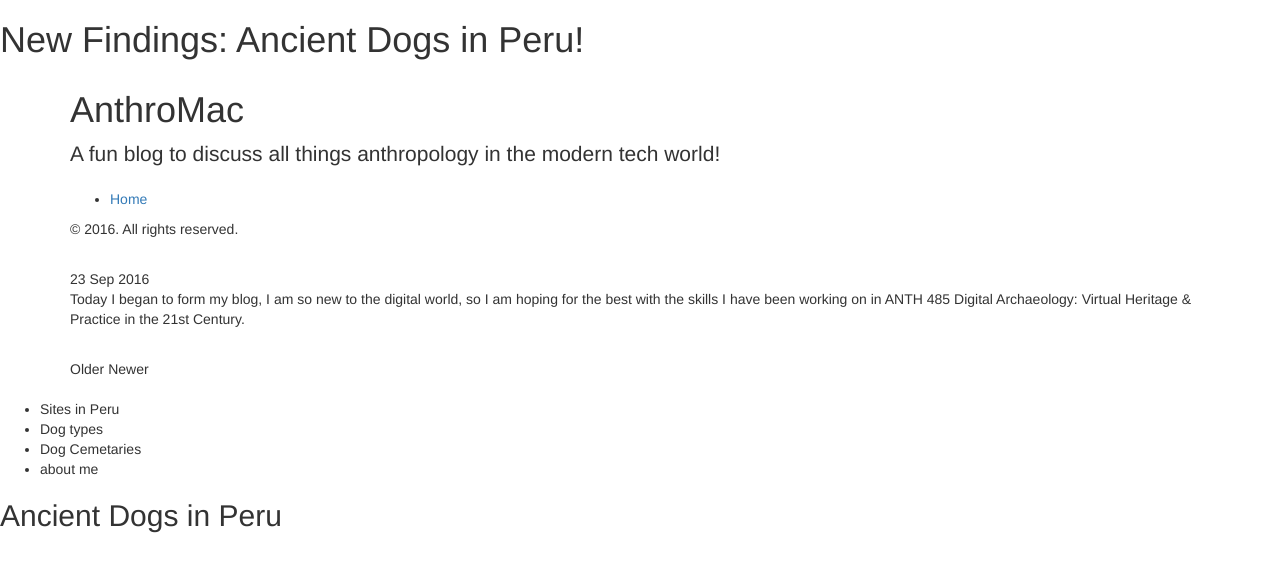
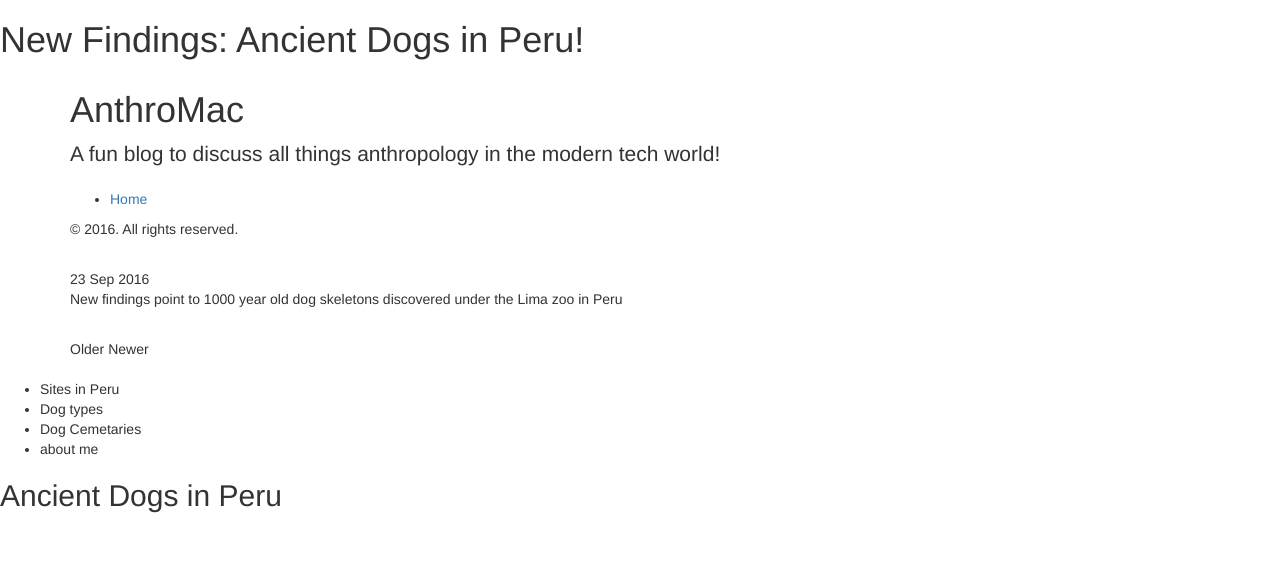
Before and after one commit to AnthroMac/AnthroMac.github.io, a Jekyll site: the page built from index.html, in a window 1280 px wide. Shown: the top 572 px of the page. Built offline with Jekyll 4.4.1, drawn with Linux system fonts in a browser that asks for light colours; nearby versions of some CDN libraries; library files that are not in the unit come from our copies; the list of posts is cut into pages by our own code.

Commit message:
Update 2016-09-16-week-1-anth-485.markdown

```diff
--- a/_posts/2016-09-16-week-1-anth-485.markdown
+++ b/_posts/2016-09-16-week-1-anth-485.markdown
@@ -3,4 +3,4 @@ published: false
 title: Week 1: Anth 485
 layout: post
 ---
-Today I began to form my blog, I am so new to the digital world, so I am hoping for the best with the skills I have been working on in ANTH 485 Digital Archaeology: Virtual Heritage & Practice in the 21st Century.
+New findings point to 1000 year old dog skeletons discovered under the Lima zoo in Peru
```
